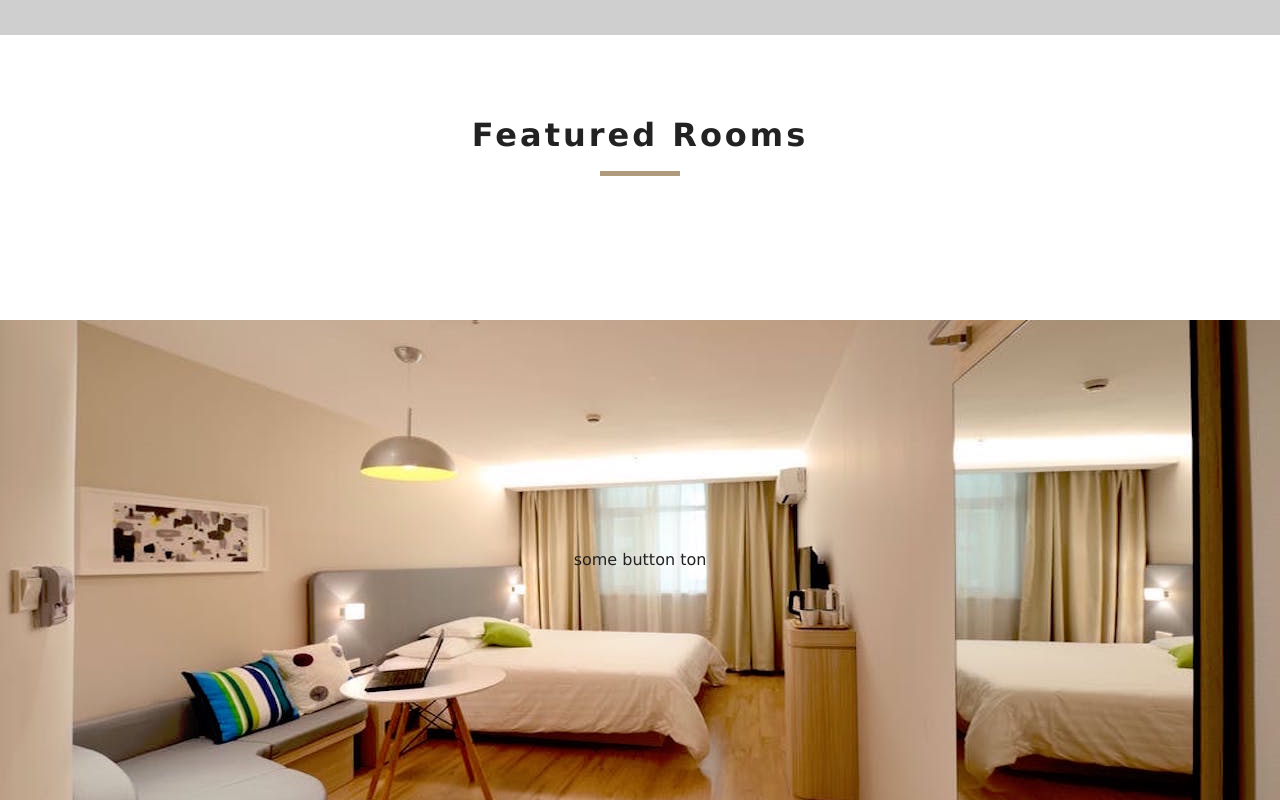
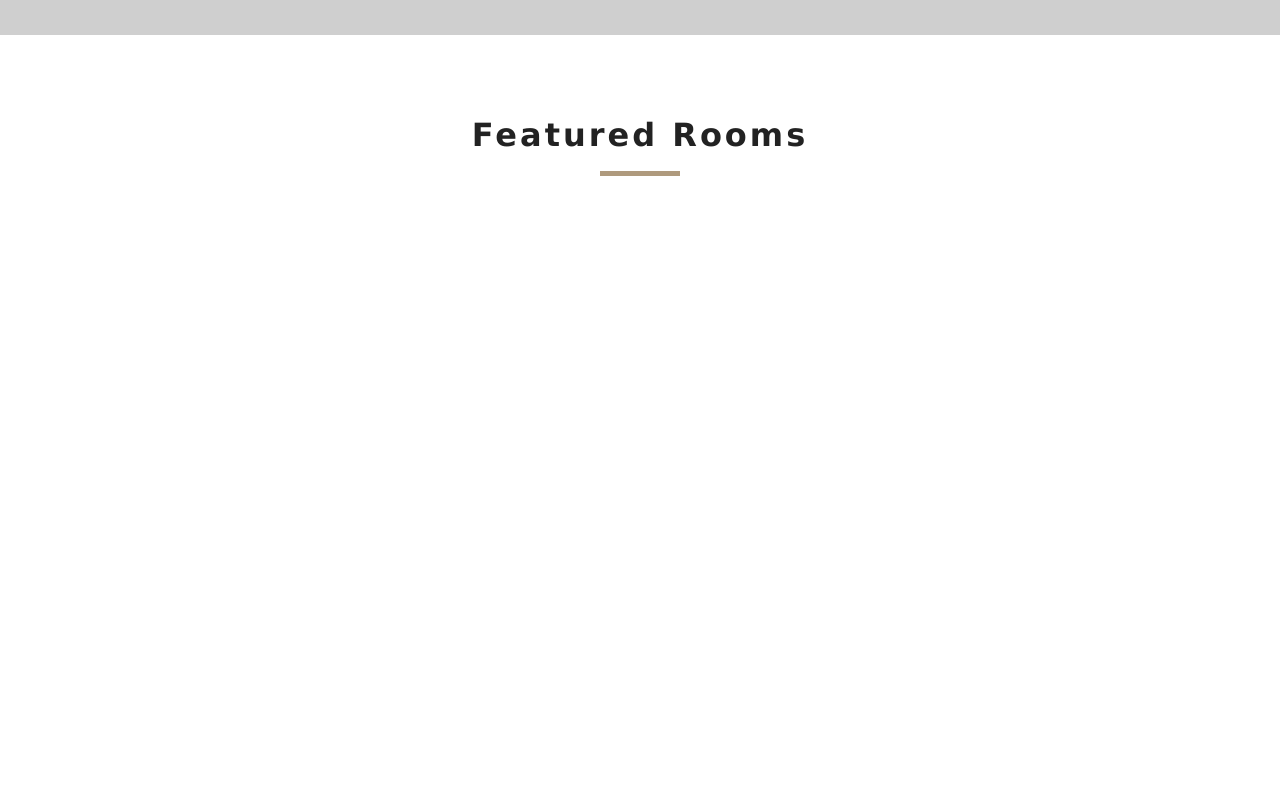
Before and after one commit to trudova/second-proj-trudova, a React (Create React App) app: page / in a window 1280 px wide. Shown: the part 1288-2088 px from the top of the page. After the commit the page ends 1608 px from the top, so only its background shows below. Built offline with nearby package versions, Linux system fonts and the light colour scheme.

Commit message:
simple change

```diff
--- a/src/pages/Home.js
+++ b/src/pages/Home.js
@@ -4,7 +4,7 @@ import Banner from "../components/Banner";
 import { Link } from "react-router-dom";
 import Services from "../components/Services";
 import FeturedRooms from "../components/FeaturedRooms";
-import Button from '../components/StyledHero'
+
 export default function Home() {
   return (
     <>
@@ -20,7 +20,7 @@ export default function Home() {
       </Hero>
       <Services />
       <FeturedRooms />
-      <Button> some button ton</Button>
+
     </>
   );
 }
```
